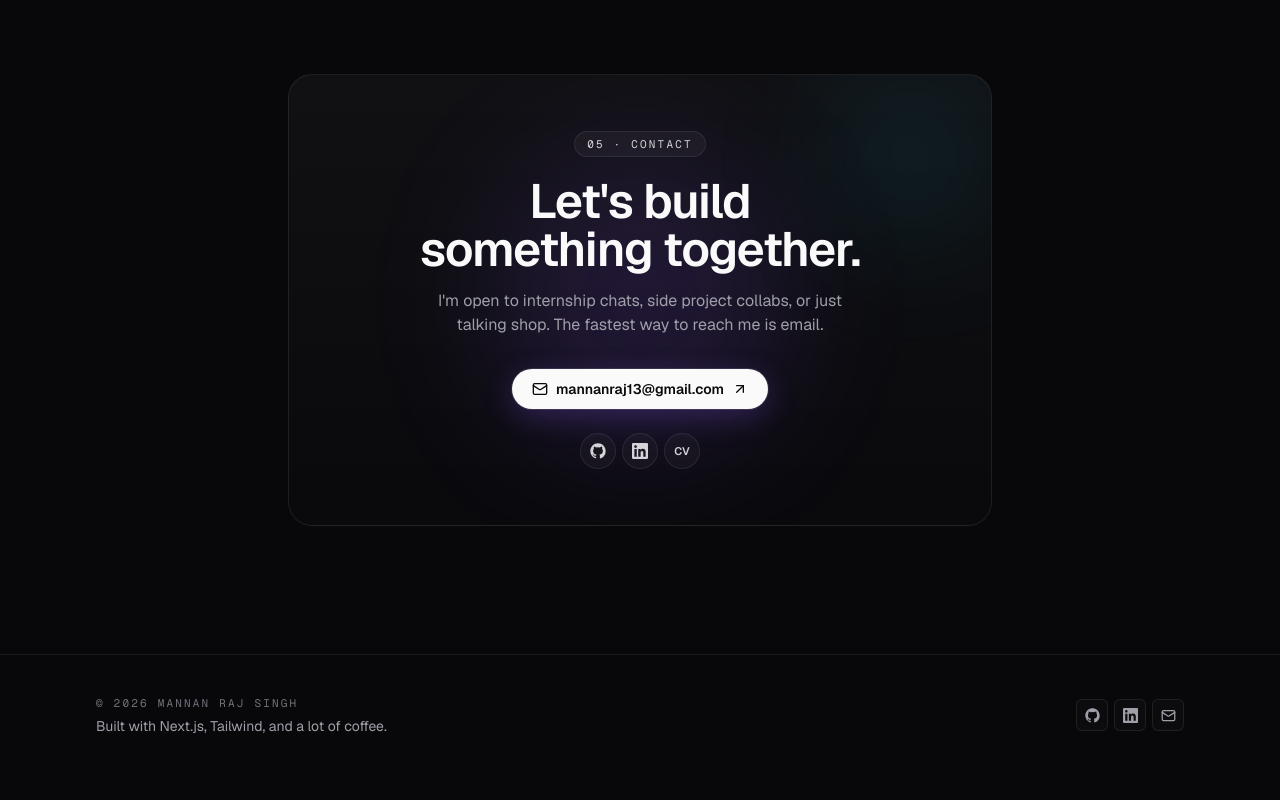
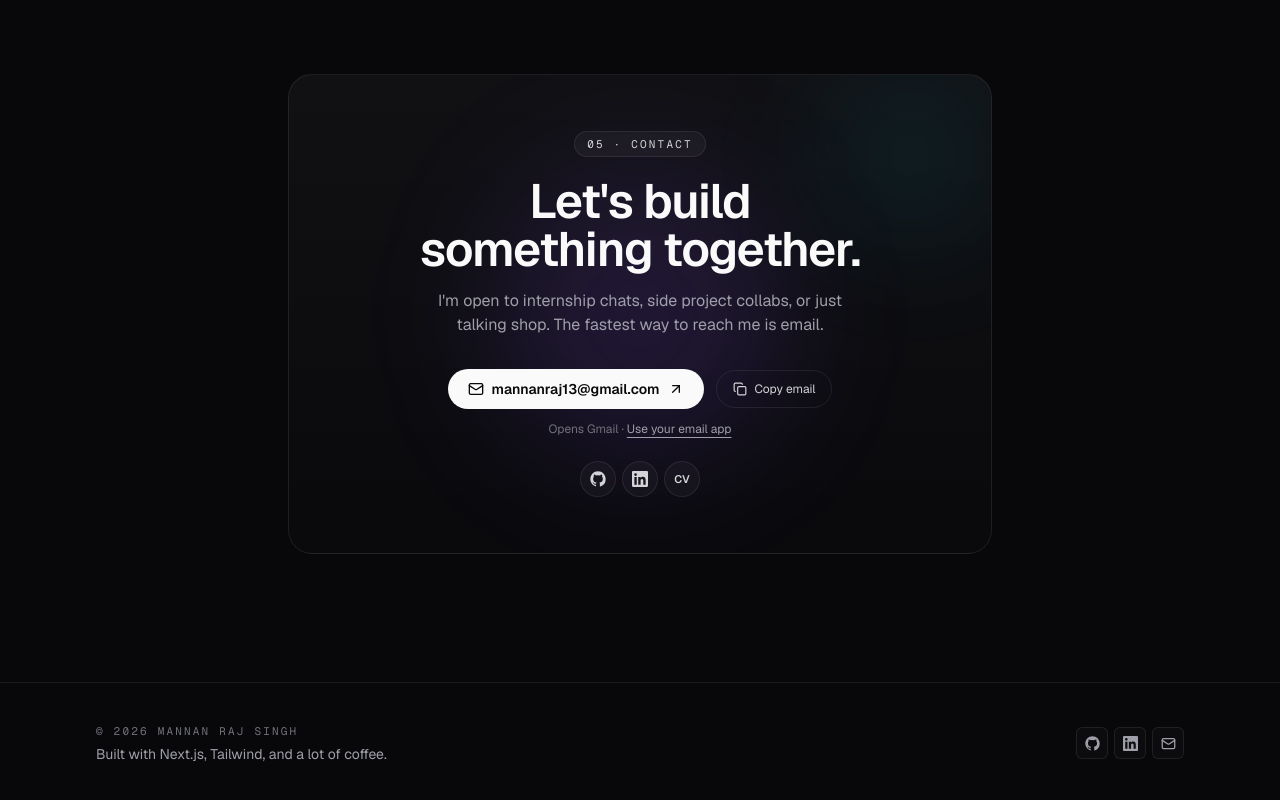
Before and after one commit to msingh384/MannanPage, a Next.js app: page / in a window 1280 px wide. Shown: the part 5789-6589 px from the top of the page. Before the commit the page ends 6565 px from the top, so only its background shows below. Built offline with nearby package versions, Linux system fonts and the light colour scheme.

Commit message:
Open Gmail drafts from contact button and add copy email fallback

```diff
--- a/components/Contact.tsx
+++ b/components/Contact.tsx
@@ -1,8 +1,8 @@
-import { ArrowUpRight, Mail } from "lucide-react";
 import { Container } from "./ui/Container";
 import { Reveal, RevealItem } from "./ui/Reveal";
 import { GithubIcon, LinkedinIcon } from "./ui/Icons";
 import { site } from "@/data/site";
+import EmailContact from "./EmailContact";
 
 export default function Contact() {
   return (
@@ -31,19 +31,7 @@ export default function Contact() {
               </p>
             </RevealItem>
             <RevealItem>
-              <div className="mt-8 flex flex-wrap items-center justify-center gap-3">
-                <a
-                  href={`mailto:${site.email}`}
-                  className="group inline-flex items-center gap-2 rounded-full bg-zinc-50 px-5 py-2.5 text-sm font-semibold text-zinc-950 shadow-[0_0_0_1px_rgba(255,255,255,0.1),0_8px_30px_rgba(139,92,246,0.25)] transition hover:bg-white"
-                >
-                  <Mail size={16} />
-                  {site.email}
-                  <ArrowUpRight
-                    size={16}
-                    className="transition group-hover:translate-x-0.5 group-hover:-translate-y-0.5"
-                  />
-                </a>
-              </div>
+              <EmailContact />
 
               <div className="mt-6 flex items-center justify-center gap-1.5 text-zinc-300">
                 <SocialIcon
--- /dev/null
+++ b/components/EmailContact.tsx
@@ -0,0 +1,57 @@
+"use client";
+
+import { useEffect, useState } from "react";
+import { ArrowUpRight, Check, Copy, Mail } from "lucide-react";
+import { site } from "@/data/site";
+
+export default function EmailContact() {
+  const [status, setStatus] = useState<"idle" | "copied" | "error">("idle");
+
+  useEffect(() => {
+    if (status === "idle") return;
+    const timeout = window.setTimeout(() => setStatus("idle"), 3000);
+    return () => window.clearTimeout(timeout);
+  }, [status]);
+
+  const copyEmail = async () => {
+    try {
+      await navigator.clipboard.writeText(site.email);
+      setStatus("copied");
+    } catch {
+      setStatus("error");
+    }
+  };
+
+  return (
+    <div className="mt-8">
+      <div className="flex flex-wrap items-center justify-center gap-3">
+        <a
+          href={`https://mail.google.com/mail/?view=cm&fs=1&to=${encodeURIComponent(site.email)}`}
+          target="_blank"
+          rel="noopener noreferrer"
+          aria-label={`Email ${site.email} in Gmail (opens in a new tab)`}
+          className="group inline-flex items-center gap-2 rounded-full bg-zinc-50 px-5 py-2.5 text-sm font-semibold text-zinc-950 transition hover:bg-white"
+        >
+          <Mail size={16} />
+          {site.email}
+          <ArrowUpRight size={16} className="transition group-hover:translate-x-0.5 group-hover:-translate-y-0.5" />
+        </a>
+        <button
+          type="button"
+          onClick={copyEmail}
+          aria-label="Copy email address"
+          className="inline-flex items-center gap-2 rounded-full border border-white/10 px-4 py-2.5 text-xs text-zinc-300 transition hover:border-white/20 hover:text-white"
+        >
+          {status === "copied" ? <Check size={14} /> : <Copy size={14} />}
+          {status === "copied" ? "Copied" : "Copy email"}
+        </button>
+      </div>
+      <p className="mt-3 text-xs text-zinc-500">
+        Opens Gmail · <a href={`mailto:${site.email}`} className="text-zinc-400 underline underline-offset-4 hover:text-zinc-200">Use your email app</a>
+      </p>
+      <p role="status" className="mt-1 text-xs text-zinc-400">
+        {status === "copied" ? "Email address copied." : status === "error" ? `Copy unavailable. Email me at ${site.email}.` : ""}
+      </p>
+    </div>
+  );
+}
```
